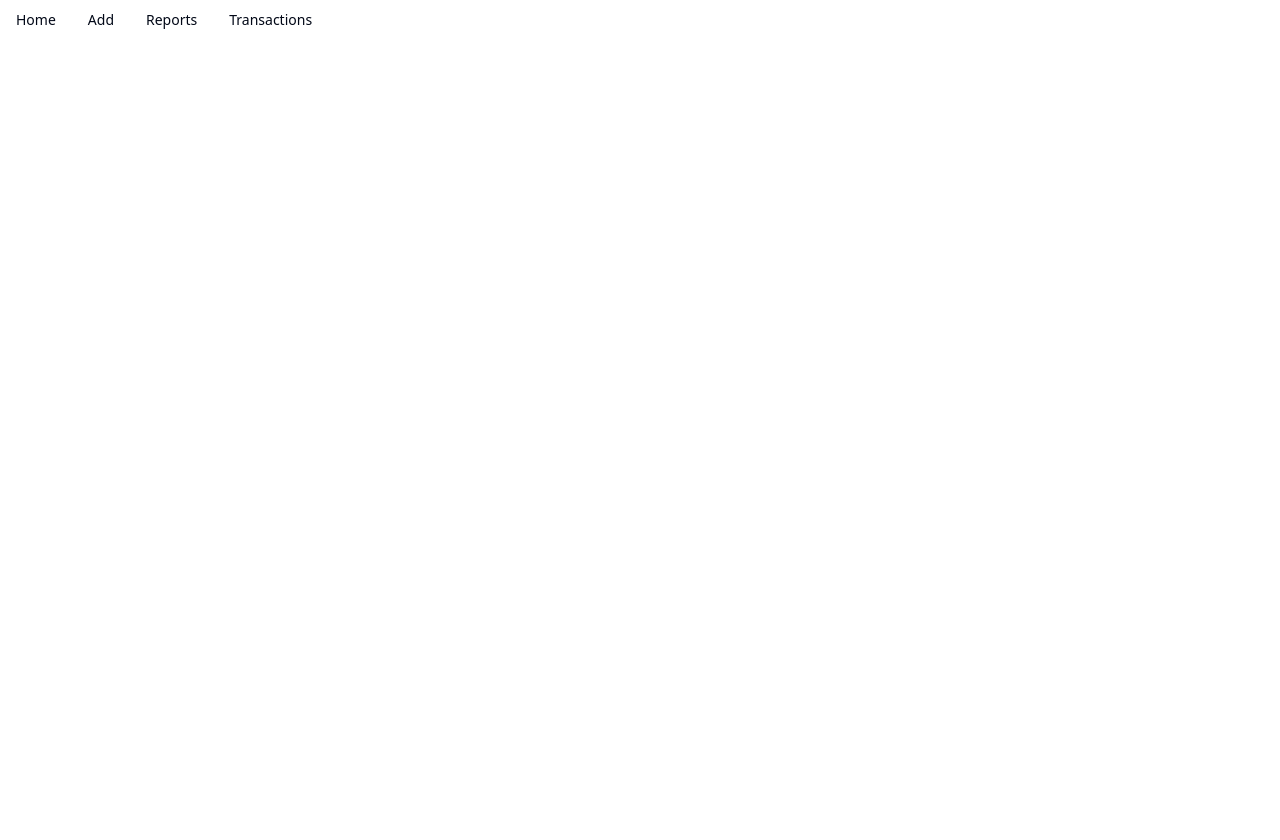
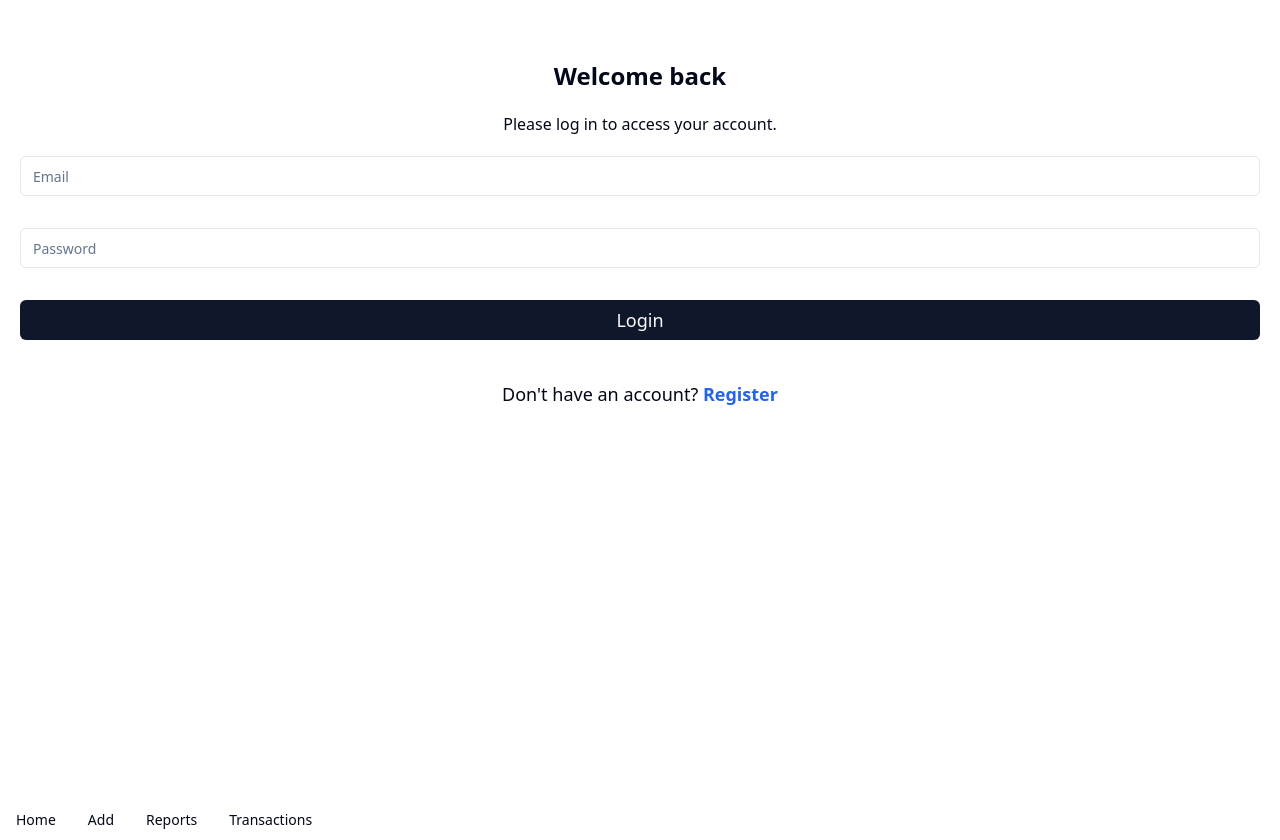
Before and after one commit to JohannaHaer/fullstack_abschlussprojekt, a React (Vite) app in the folder frontend/: page /login in a window 1280 px wide. Before the commit the page ends 800 px from the top, so only its background shows below. Built offline with nearby package versions, Linux system fonts and the light colour scheme.

Commit message:
register, login und setup Account

```diff
--- a/frontend/src/App.jsx
+++ b/frontend/src/App.jsx
@@ -3,10 +3,11 @@ import { Route, Routes } from 'react-router-dom'
 import Register from './pages/Register'
 import Login from './pages/Login'
 import NavBar from './components/navBar/NavBar'
-import { Home } from 'lucide-react'
 import Reports from './pages/Reports'
 import Transaction from './pages/Transaction'
 import Add from './pages/Add'
+import SetupAccount from './pages/SetupAccount'
+import Home from './pages/Home'
 
 function App() {
 
@@ -19,6 +20,7 @@ function App() {
         <Route path='/Reports' element={<Reports/>} />
         <Route path='/Transaction' element={<Transaction />} />
         <Route path='/login' element={<Login/>}/>
+        <Route path='/setup-account' element={<SetupAccount/>}/>
       </Routes>
         <NavBar />
     </>
--- a/frontend/src/components/LoginForm.jsx
+++ b/frontend/src/components/LoginForm.jsx
@@ -1,9 +1,78 @@
-import React from 'react'
+import React, { useState } from 'react'
+import { z } from 'zod'
+import { zodResolver } from "@hookform/resolvers/zod"
+import { useForm } from "react-hook-form"
+
+import { Button } from "@/components/ui/button"
+import {
+    Form,
+    FormControl,
+    FormField,
+    FormItem,
+    FormMessage,
+} from "@/components/ui/form"
+import { Input } from "@/components/ui/input"
+import { toast } from "@/components/ui/use-toast"
+// import { login } from '@/functions/loginFetch'
+
+const formSchema = z.object({
+    email: z.string(),
+    password: z.string()
+})
+
 
 const LoginForm = () => {
+
+    const form = useForm({
+        resolver: zodResolver(formSchema),
+        defaultValues: {
+            username: "",
+            email: "",
+            password: ""
+        },
+    })
+
+    const navigateHome = () => {
+        navigate('/')
+    }
+
+    // function onSubmit(values) {
+    //     return login(values) && navigateHome
+    //     console.log(values)
+    // }
+
     return (
         <>
-
+            <Form {...form}>
+                <form className="space-y-8 flex flex-col">
+                    {/* onSubmit={form.handleSubmit(onSubmit)} */}
+                    <FormField
+                        control={form.control}
+                        name="email"
+                        render={({ field }) => (
+                            <FormItem>
+                                <FormControl>
+                                    <Input placeholder="Email" {...field} required/>
+                                </FormControl>
+                                <FormMessage />
+                            </FormItem>
+                        )}
+                    />
+                    <FormField
+                        control={form.control}
+                        name="password"
+                        render={({ field }) => (
+                            <FormItem>
+                                <FormControl>
+                                    <Input placeholder="Password" {...field} required/>
+                                </FormControl>
+                                <FormMessage />
+                            </FormItem>
+                        )}
+                    />
+                    <Button type="submit" className='text-lg'>Login</Button>
+                </form>
+            </Form>
         </>
     )
 }
--- a/frontend/src/components/RegisterForm.jsx
+++ b/frontend/src/components/RegisterForm.jsx
@@ -7,15 +7,14 @@ import { Button } from "@/components/ui/button"
 import {
     Form,
     FormControl,
-    FormDescription,
     FormField,
     FormItem,
-    FormLabel,
     FormMessage,
 } from "@/components/ui/form"
 import { Input } from "@/components/ui/input"
 import { toast } from "@/components/ui/use-toast"
 import { Checkbox } from "@/components/ui/checkbox"
+import { useNavigate } from 'react-router-dom'
 // import { register } from '@/functions/registerFetch'
 
 const formSchema = z.object({
@@ -27,18 +26,18 @@ const formSchema = z.object({
 const RegisterForm = () => {
 
     const [isChecked, setIsChecked] = useState(false)
-
+    const navigate = useNavigate()
 
     let toggle = () => {
         let registerButton = document.querySelector('#registerButton')
-        if(isChecked == false) {
+        if(isChecked === true) {
             registerButton.setAttribute("disabled", "disabled")
+
         } else {
             registerButton.removeAttribute("disabled")
         }
     }
 
-    console.log(isChecked);
     const handleCheckbox = () => {
         setIsChecked(!isChecked)
         toggle()
@@ -53,15 +52,20 @@ const RegisterForm = () => {
         },
     })
 
+    const navigateSetupAccount = () => {
+        navigate('/setup-account')
+    }
+
     // function onSubmit(values) {
-    //     register(values)
+    //     return register(values) && navigateSetupAccount()
+    //! Müssen prüfen ob die Weiterleitung so schon mit dem return funktioniert
     //     console.log(values)
     // }
 
     return (
         <>
-            <Form {...form}>
-                <form  className="space-y-8 flex flex-col">
+            <Form {...form} >
+                <form className="space-y-8 flex flex-col">
                     {/* onSubmit={form.handleSubmit(onSubmit)} */}
                     <FormField
                         control={form.control}
@@ -103,7 +107,7 @@ const RegisterForm = () => {
                         <Checkbox onCheckedChange={handleCheckbox}/>
                         <p>Agree to our <span className='font-bold'>Terms and Services</span></p>
                     </div>
-                    <Button type="submit" id='registerButton'>Register now</Button>
+                    <Button type="submit" id='registerButton' disabled={!isChecked} className='text-lg'>Register now</Button>
                 </form>
             </Form>
         </>
--- /dev/null
+++ b/frontend/src/components/SetupAccountForm.jsx
@@ -0,0 +1,49 @@
+import React, { useState } from 'react'
+import { z } from 'zod'
+import { zodResolver } from "@hookform/resolvers/zod"
+import { useForm } from "react-hook-form"
+import { Button } from "@/components/ui/button"
+import { Form } from "@/components/ui/form"
+import { Input } from "@/components/ui/input"
+import { Label } from "@/components/ui/label"
+import { toast } from "@/components/ui/use-toast"
+import { useNavigate } from 'react-router-dom'
+// import { register } from '@/functions/registerFetch'
+
+
+const SetupAccountForm = () => {
+
+    const [imageSelected, setImageSelected] = useState(null)
+    const navigate = useNavigate()
+
+    const navigateHome = () => {
+        if(imageSelected != null){
+        navigate('/')
+    }
+    }
+
+    const getImage = (event) => {
+        const image = event.target.files
+        setImageSelected(image)
+        console.log('klappt');
+    }
+
+    return (
+        <>
+            <Form className="space-y-8 flex flex-col">
+                <form onSubmit={navigateHome}>
+                    <div className="grid w-full max-w-sm items-center gap-1.5">
+                        <Label htmlFor="picture">Picture</Label>
+                        <Input id="picture" type="file" onChange={getImage}/>
+                    </div>
+                    <div className='flex gap-5'>
+                        <Button type="submit" variant='secondary' className='text-lg' onClick={navigateHome}>Skip</Button>
+                        <Button type="submit" className='text-lg'>Add Image</Button>
+                    </div>
+                </form>
+            </Form>
+        </>
+    )
+}
+
+export default SetupAccountForm
--- /dev/null
+++ b/frontend/src/functions/loginFetch.js
@@ -0,0 +1,12 @@
+export const login = async (values) => {
+    // console.log(values);
+    // console.log(JSON.stringify(values));
+    const responseLogin = await fetch(import.meta.env.VITE_BACKEND_URL + '/user/login', {
+        method: 'POST',
+        headers: {
+            'Content-Type': 'application/json'
+        },
+        body: JSON.stringify(values),
+        credentials: 'include'
+    })
+}
--- /dev/null
+++ b/frontend/src/functions/registerFetch.js
@@ -0,0 +1,12 @@
+export const register = async (values) => {
+    // console.log(values);
+    // console.log(JSON.stringify(values));
+    const responseRegister = await fetch(import.meta.env.VITE_BACKEND_URL + '/user/register', {
+        method: 'POST',
+        headers: {
+            'Content-Type': 'application/json'
+        },
+        body: JSON.stringify(values),
+        credentials: 'include'
+    })
+}
--- a/frontend/src/pages/Login.jsx
+++ b/frontend/src/pages/Login.jsx
@@ -1,10 +1,21 @@
+import LoginForm from '@/components/LoginForm'
 import React from 'react'
+import { useNavigate } from 'react-router-dom'
 
 const Login = () => {
+    const navigate = useNavigate()
+
+    const navigateRegister = () => {
+        navigate('/register')
+    }
+
     return (
-        <>
-
-        </>
+        <section className='flex flex-col align-center text-center h-dvh gap-5 p-5'>
+            <h1 className='text-center text-2xl font-bold mt-10'>Welcome back</h1>
+            <p className='text-center'>Please log in to access your account.</p>
+            <LoginForm/>
+            <p className='text-lg mt-5'>Don't have an account? <span onClick={navigateRegister} className='text-blue-600 font-bold'>Register</span></p>
+        </section>
     )
 }
 
--- a/frontend/src/pages/Register.jsx
+++ b/frontend/src/pages/Register.jsx
@@ -1,7 +1,5 @@
 import RegisterForm from '@/components/RegisterForm'
-import { Button } from '@/components/ui/button'
 import React from 'react'
-
 import { useNavigate } from 'react-router-dom'
 
 const Register = () => {
@@ -13,7 +11,7 @@ const Register = () => {
 
     return (
         <section className='flex flex-col align-center text-center h-dvh gap-5 p-5'>
-            <h1 className='text-center text-xl font-bold mt-10'>Create an Account</h1>
+            <h1 className='text-center text-2xl font-bold mt-10'>Create an Account</h1>
             <p className='text-center'>Fill out the following form to create your account.</p>
             <RegisterForm/>
             <p className='text-lg mt-5'>Already have an Account? <span onClick={navigateLogin} className='text-blue-600 font-bold'>Login</span></p>
--- /dev/null
+++ b/frontend/src/pages/SetupAccount.jsx
@@ -0,0 +1,12 @@
+import SetupAccountForm from '@/components/SetupAccountForm'
+import React from 'react'
+
+const SetupAccount = () => {
+    return (
+        <>
+            <SetupAccountForm/>
+        </>
+    )
+}
+
+export default SetupAccount
```
